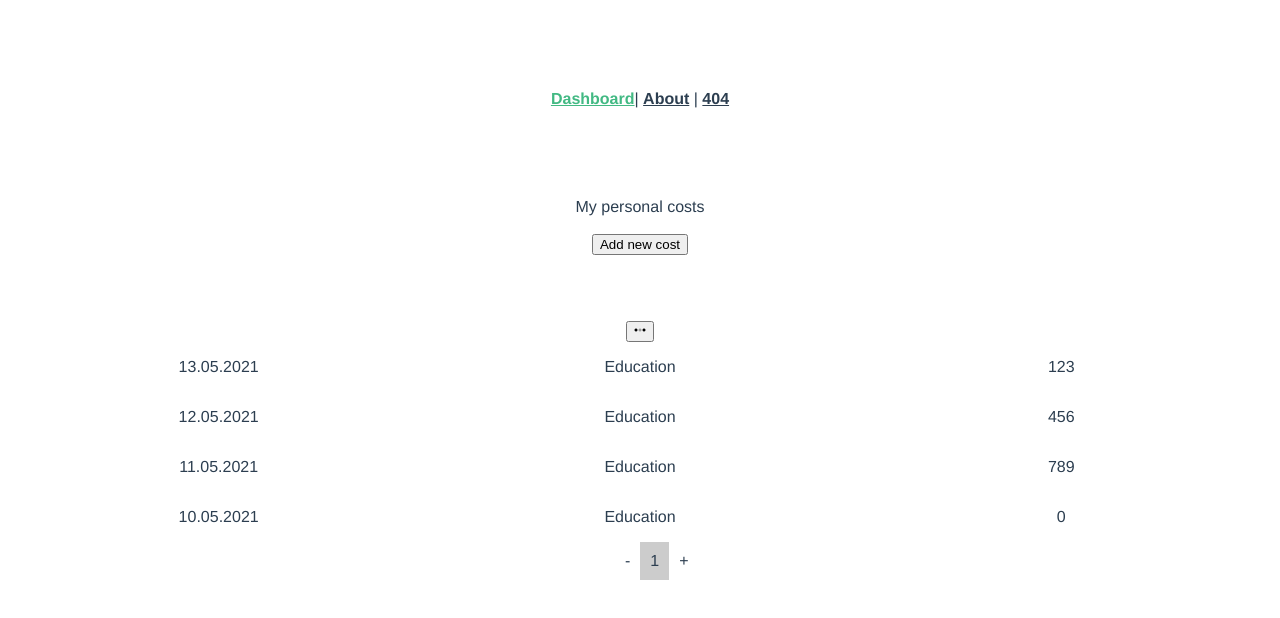
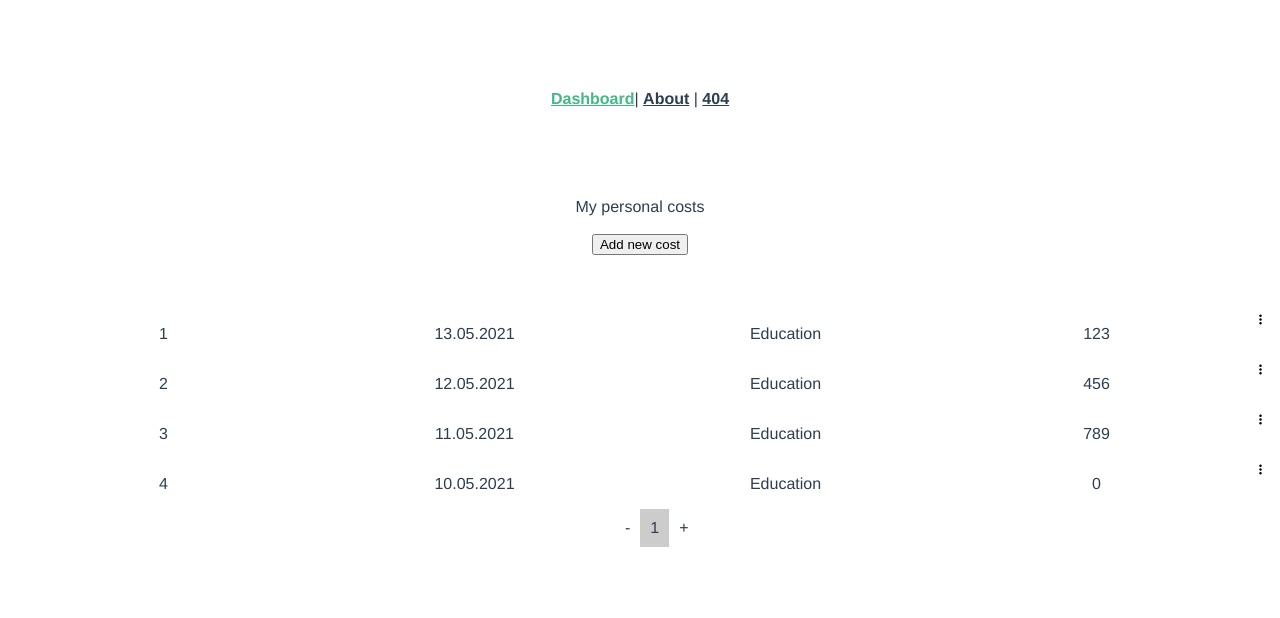
Before and after one commit to ChurMika/costs_app, a Vue app: page /dashboard in a window 1280 px wide. Before the commit this address had no page. Shown: the top 618 px of the page. Built offline with nearby package versions, Linux system fonts and the light colour scheme.

Commit message:
del and cng plug

```diff
--- a/package.json
+++ b/package.json
@@ -9,6 +9,7 @@
   },
   "dependencies": {
     "core-js": "^3.6.5",
+    "material-design-icons-iconfont": "^6.1.0",
     "vue": "^2.6.11",
     "vue-router": "^3.5.1",
     "vuex": "^3.6.2"
--- a/src/components/PaymentsList.vue
+++ b/src/components/PaymentsList.vue
@@ -1,16 +1,13 @@
 <template>
   <div>
-      <button class="table_btn" @click="modalShow">
-        <img src="./../assets/dots.png" alt="menu" class="menu_img">
-      </button>
     <div v-for="(item, index) in currentElements" :key="index" class="table_row">
+      <p class="table_cell">{{ index+1 }}</p>
       <p class="table_cell">{{ item.date }}</p>
       <p class="table_cell">{{ item.category }}</p>
       <p class="table_cell">{{ item.price }}</p>
-      <Modal
-        v-if="modalView"
-        :name="modalView"
-        />
+      <Modal>
+        <p class="slot">{{index}}</p>
+      </Modal>
     </div>
     <Pagination
       :length="getPaymentsList.length"
@@ -34,22 +31,12 @@ export default {
   data () {
     return {
       page: 1,
-      n: 10,
-      modalView: false
+      n: 10
     }
   },
   methods: {
     onPgaginate (p) {
       this.page = p
-    },
-    modalShow () {
-      this.modalView = !this.modalView
-    },
-    onShown ({ name }) {
-      this.modalShown = name
-    },
-    onClose () {
-      this.modalShown = ''
     }
   },
   computed: {
@@ -89,4 +76,19 @@ export default {
  .menu_img {
    height: 12px;
  }
+ .open {
+    width: 20px;
+    height: 20px;
+    border: none;
+    background-color: #fff;
+}
+.btn_icon {
+    display: block;
+    font-size: 15px;
+    width: 15px;
+    margin-left: -5px;
+}
+.slot {
+  display: none;
+}
 </style>
--- a/src/components/modalwindows/Modal.vue
+++ b/src/components/modalwindows/Modal.vue
@@ -1,16 +1,26 @@
 <template>
-  <div class="modal">
-      <button class="modal_btn" @click="changeLine"><img src="./../../assets/pencil.png" alt="" class="modal_img"></button>
-      <div v-if="chg">
-        <input type="date" v-model="date">
-        <select v-model="category" >
-            <option v-for="(value, index) in getPaymentsValues" :key="index">{{ value }}</option>
-        </select>
-        <input v-model.number="price">
-        <button @click="saveChange">save</button>
-      </div>
-      <button class="modal_btn" @click="deleteLine"><img src="./../../assets/delete.png" alt="" class="modal_img"></button>
-  </div>
+    <div>
+        <button class="open" @click="openForm">
+            <i class="material-icons btn_icon" >more_vert</i>
+        </button>
+        <div class="modal" v-show="modalView" >
+            <div class="change" ref="mySlot">
+                <button class="edit"><i class="material-icons">edit</i></button>
+                <slot></slot>
+                <div>
+                    <input type="date" placeholder="date" v-model="date" />
+                    <select v-model="category">
+                        <option v-for="(value, index) in getPaymentsValues" :key="index">{{ value }}</option>
+                    </select>
+                    <input placeholder="Price" v-model.number="price" />
+                    <button @click="saveCng">Save</button>
+                </div>
+            </div>
+            <button class="delete" @click="delLine">
+                <i class="material-icons">delete</i>
+            </button>
+        </div>
+    </div>
 </template>
 
 <script>
@@ -23,22 +33,27 @@ export default {
             date: '',
             category: '',
             price: 0,
-            chg: false
+            chg: false,
+            modalView: false
         }
     },
     methods: {
         ...mapMutations([
-            'deleteLine'
+            'deleteLine',
+            'changeLine'
         ]),
-        changeLine () {
-            this.chg = !this.chg
+        delLine () {
+            let idx = parseInt(this.$refs.mySlot.textContent.slice(4))
+            this.deleteLine(idx);
         },
-        saveChange () {
-            console.log(5);
+        openForm () {
+            this.modalView = !this.modalView
         },
-        deleteLine () {
-            //найти индекс строки
-            //удалить строку
+        saveCng () {
+            let idx = parseInt(this.$refs.mySlot.textContent.slice(4))
+            this.$set(this.getPaymentsList[idx], 'date', this.date)
+            this.$set(this.getPaymentsList[idx], 'category', this.category)
+            this.$set(this.getPaymentsList[idx], 'price', this.price)
         }
     },
     computed: {
@@ -56,7 +71,10 @@ export default {
     padding-top: 12px;
     height: 50%;
 }
-.modal_img {
-    height: 12px;
+.edit, .delete {
+    width: 20px;
+    height: 20px;
+    border: none;
+    background-color: #fff;
 }
 </style>
--- a/src/main.js
+++ b/src/main.js
@@ -3,6 +3,7 @@ import App from './App.vue'
 import store from './store'
 import router from './router'
 import modal from './plugins/ModalWindow'
+import 'material-design-icons-iconfont'
 
 Vue.config.productionTip = false
 Vue.use(modal)
```
Also changed, not shown: src/components/ChangeLine.vue (added, +8 -0 lines), 1 other file (tests, documents, lock files or other folders).
